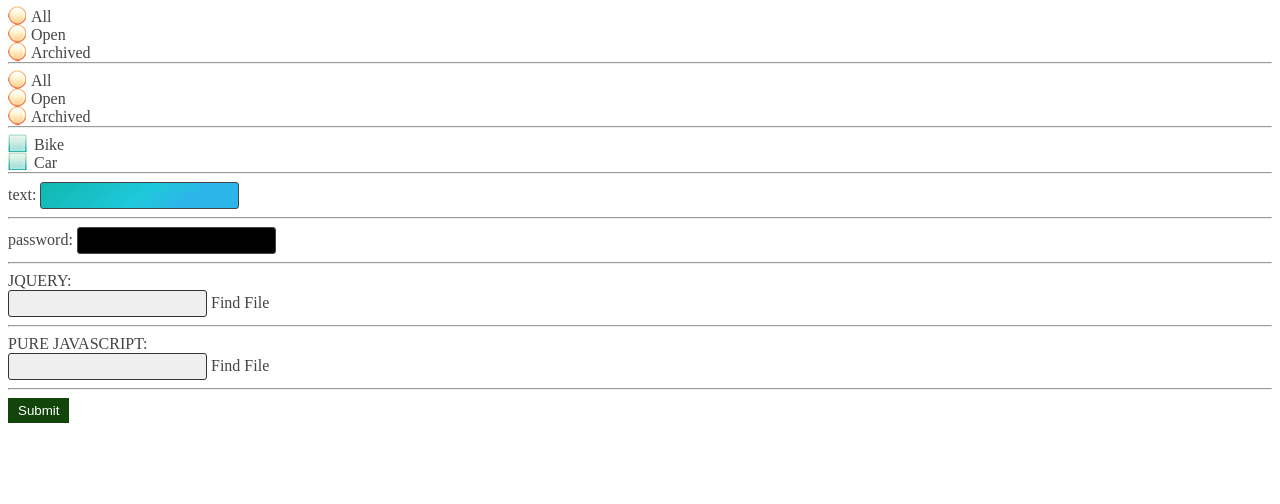
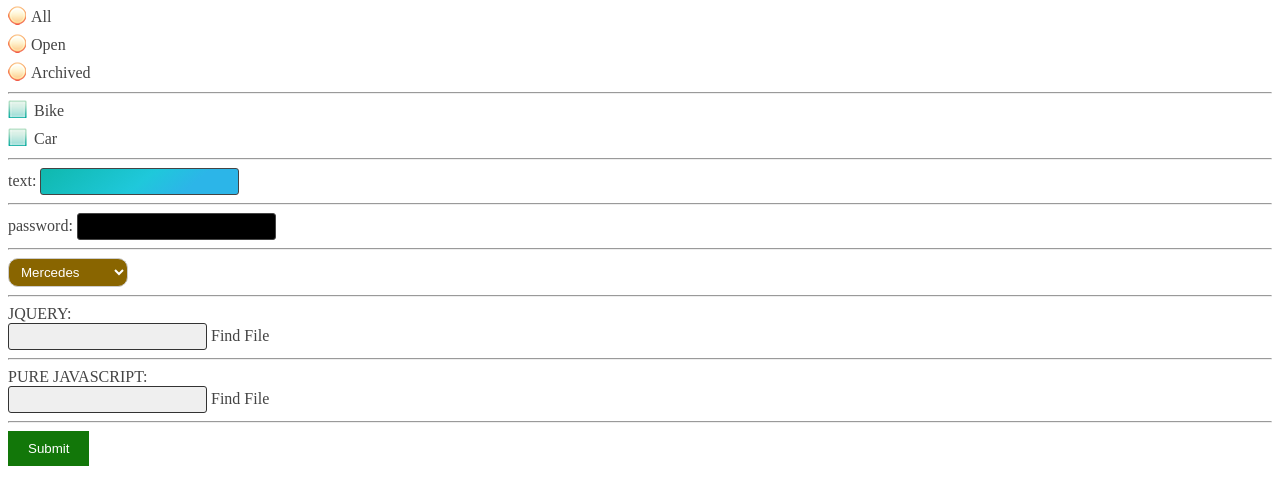
Before and after one commit to efgio/cfe, a plain HTML site: page index.html in a window 1280 px wide. Drawn offline with nearby package versions, Linux system fonts and the light colour scheme.

Commit message:
select added
select added

```diff
--- a/index.html
+++ b/index.html
@@ -21,17 +21,6 @@
 
 	<hr />
 
-	<input type="radio" id="radio11" name="radiosbottom" value="all" />
-    <label for="radio11"><span></span>All</label>
-
-    <input type="radio" id="radio12" name="radiosbottom" value="open" />
-    <label for="radio12"><span></span>Open</label>
-
-    <input type="radio" id="radio13" name="radiosbottom" value="archived" />
-    <label for="radio13"><span></span>Archived</label>
-
-	<hr />
-
 	<input id="checkbox21" type="checkbox" name="vehicle" value="Bike">
 	<label for="checkbox21"><span></span>Bike</label>
 
@@ -47,6 +36,15 @@
 
 	<label for="pass1"><span></span>password:</label>
 	<input id="pass1" type="password" name="text2" value="" />
+
+	<hr />
+
+	<select>
+		<option value="volvo">Volvo</option>
+		<option value="saab">Saab</option>
+		<option value="mercedes" selected>Mercedes</option>
+		<option value="audi">Audi</option>
+	</select>
 
 	<hr />
 
--- a/styles.css
+++ b/styles.css
@@ -1,22 +1,18 @@
 body { font:16px normal Arial; color:#444 }
-
+label { margin-bottom: 10px; }
 input[type="radio"], input[type="checkbox"] { display:none; }
 input[type="radio"] + label, input[type="checkbox"] + label { float:left; width:100%; }
 input[type="radio"] + label span { float:left; margin:-2px 5px 0px 0px; width:18px; height:19px; background-image:url(frm.png); background-position:-4px -4px; }
 input[type="radio"]:checked + label span { float:left; margin:-2px 5px 0px 0px; width:18px; height:19px; background-image:url(frm.png); background-position:-31px -4px; }
-
 input[type="checkbox"] + label span { float:left; margin:-2px 5px 0px 0px; width:21px; height:18px; background-image:url(frm.png); background-position:-74px -4px; }
 input[type="checkbox"]:checked + label span { float:left; margin:-2px 5px 0px 0px; width:21px; height:18px; background-image:url(frm.png); background-position:-101px -4px; }
-
 input[type="text"] { padding:5px 10px; border:1px solid #444; border-radius: 3px; -moz-border-radius: 3px; -webkit-border-radius: 3px; background: linear-gradient(141deg, #0fb8ad 0%, #1fc8db 51%, #2cb5e8 75%); color:#fff; }
 input[type="text"]:focus { outline: none; }
-
 input[type="password"] { padding:5px 10px; border:1px solid #444; border-radius: 3px; -moz-border-radius: 3px; -webkit-border-radius: 3px; background-color:#000; color:#f00; }
 input[type="password"]:focus { outline: none; }
-
 input[type="file"] { display:none; }
 input[type="file"] + label { cursor:pointer; }
-
+input[type="submit"] { padding:10px 20px; background-color:#127709; color:#fff; border:0px; }
+select { padding: 5px 8px; border: 1px solid #ccc; width: 120px; color:#fff; background-color: #896500; border-radius: 10px; -moz-border-radius: 10px; -webkit-border-radius: 10px; }
+select:focus { outline: none; }
 .fileInput { padding:5px 10px; border:1px solid #333 !important; border-radius: 3px; -moz-border-radius: 3px; -webkit-border-radius: 3px; background:#efefef !important; color:#444!important; }
-
-input[type="submit"] { padding:5px 10px; background-color:#124509; color:#fff; border:0px; }
```
